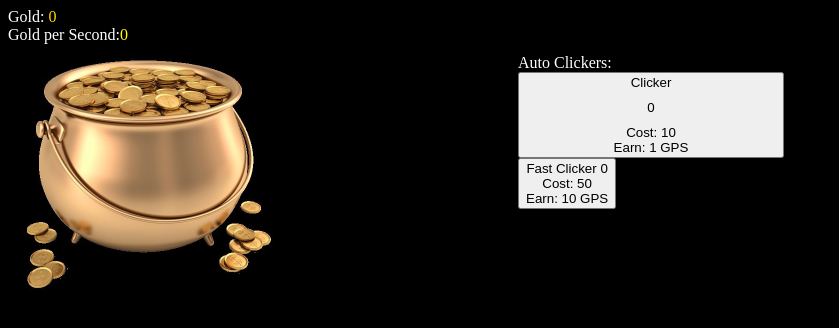
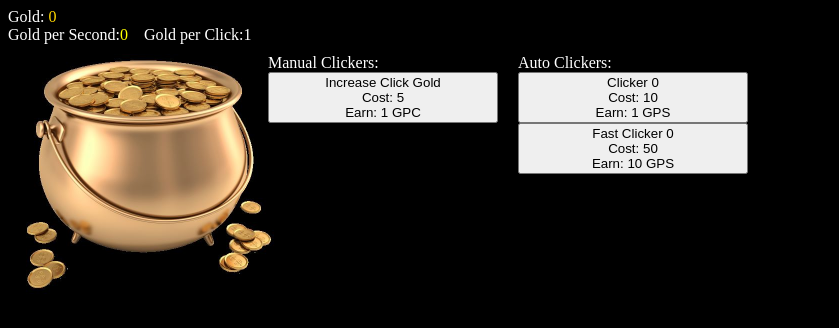
Before and after one commit to Nanarki/IdleClickerTesting, a plain HTML site: page index.html in a window 1280 px wide. Shown: the whole page, without its empty margins (0-839 px from the left). Drawn offline with Linux system fonts and the light colour scheme.

Commit message:
Inital coding and buttons for clicker upgrades

```diff
--- a/index.html
+++ b/index.html
@@ -5,19 +5,28 @@
 	<body>
 		<div id="Stats">
 			Gold: <span id="gold">0</span><br>
-			Gold per Second:<span id="gps" >0</span><br>
+			Gold per Second:<span id="gps" >0</span>&emsp;Gold per Click:<span id="gpc">1</span>
 		</div>
 
 		<div id="ManualClick">
 		<!-- Clicker and it's upgrades will go here-->
-		<image src ="images/gold3.png" id="goldClick" onClick="giveGold(1)" alt="Click Me!" width=260px height=240px>
+		<image src ="images/gold3.png" id="goldClick" onClick="clickGold()" alt="Click Me!" width=260px height=240px>
 		</div>
 
 		<!-- GPS Upgrades will go here -->
 		<div id="Upgrades">
+		Manual Clickers:<br>
+
+		<button type="button" onClick="buyClickUpgrade()">
+		Increase Click Gold
+		<br>
+		Cost: <span id="manualUpgradeCost">0</span>
+		<br>
+		Earn: 1 GPC
+		</button>
 		</div>
 
-		<div id="clickers">
+		<div id="autoClickers">
 		<!-- Auto clickers belong here -->
 		Auto Clickers:<br>
 
--- a/interface.css
+++ b/interface.css
@@ -24,8 +24,11 @@ body {
 	width: 230px;
 }
 
-#clickers {
+#autoClickers {
 	    float: left;
     padding: 10px;
 	width: 230px;
 }
+button {
+width: 100%;
+}
--- a/main.js
+++ b/main.js
@@ -3,14 +3,20 @@ var gold = 0;
 var clickers = 0;
 var fastClickers = 0;
 
+var manualUpgrades = 0;
+
 var goldPerSecond = 0;
+var goldPerClick = 1;
 
 var clickerCost = Math.floor(10 * Math.pow(1.1,clickers));
 var fastClickerCost = Math.floor(50 * Math.pow(1.1,fastClickers));
 
+var manualUpgradeCost = Math.floor(5 * Math.pow(1.05,manualUpgrades+1));
+
 
 document.getElementById("clickerCost").innerHTML = clickerCost;
 document.getElementById("fastClickerCost").innerHTML = fastClickerCost;
+document.getElementById("manualUpgradeCost").innerHTML = manualUpgradeCost;
 
 
 //function for adding gold
@@ -18,6 +24,11 @@ function giveGold(number){
 	gold = gold + number;
 	document.getElementById("gold").innerHTML = Math.round(gold);
 };
+
+//function for manual clicking
+function clickGold(){
+	giveGold(goldPerClick);
+}
 
 //Function for first Clicker
 function buyClicker(){
@@ -45,6 +56,19 @@ function buyFastClicker(){
 	calculateGPS();
 };
 
+function buyClickUpgrade(){
+	manualUpgradeCost = Math.floor(5 * Math.pow(1.05,manualUpgrades+1));
+	if (gold >= manualUpgradeCost){
+		manualUpgrades = manualUpgrades + 1;
+		gold = gold - manualUpgradeCost;
+		document.getElementById("gpc").innerHTML = goldPerClick;
+		document.getElementById("gold").innerHTML = gold;};
+		goldPerClick = goldPerClick + 1;
+	manualUpgradeCost = Math.floor(5 * Math.pow(1.05,manualUpgrades+1));
+	document.getElementById("manualUpgradeCost").innerHTML = manualUpgradeCost;
+
+};
+
 //recalculate Gold per second and update screen
 function calculateGPS(){
 		goldPerSecond =
```
